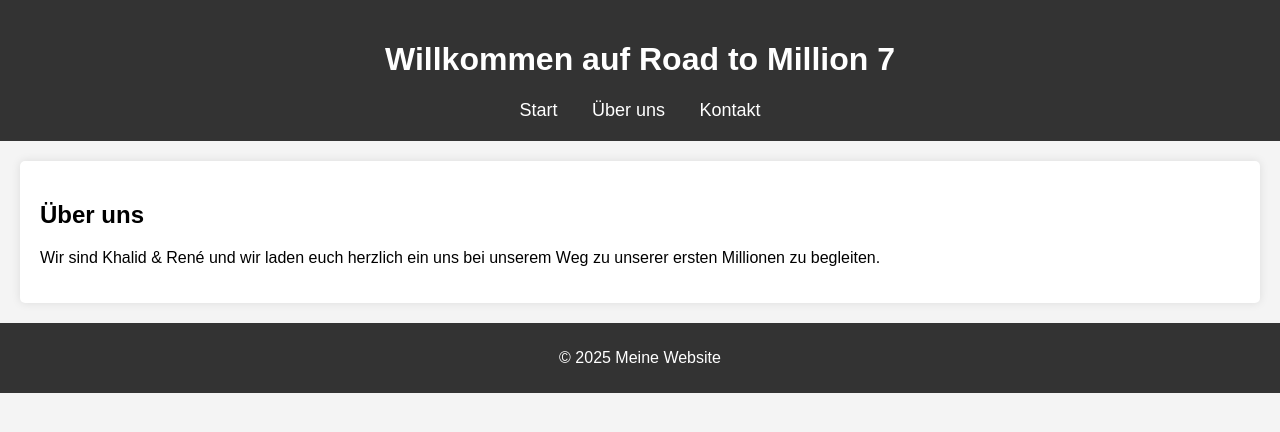
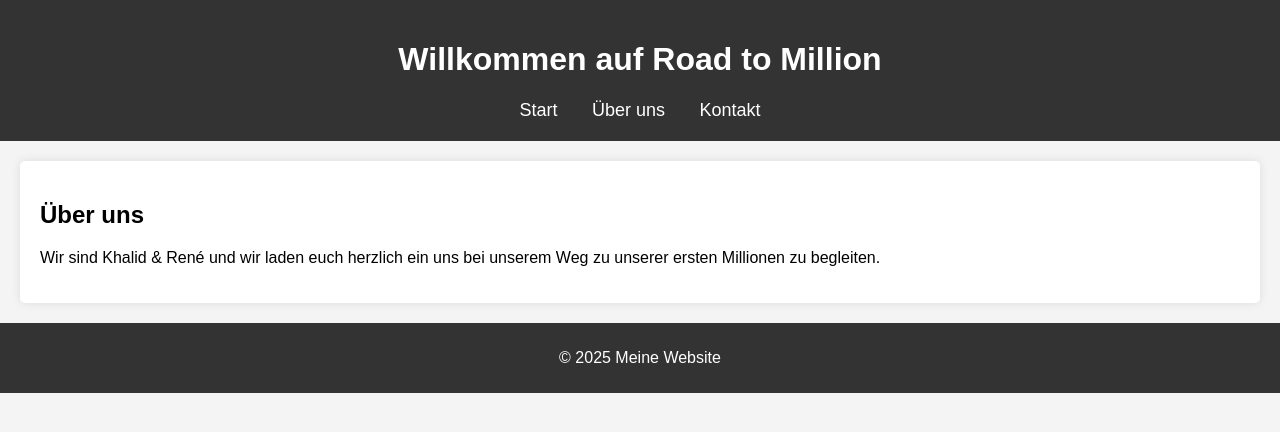
Before and after one commit to DragoAurora/Road-to-Million, a plain HTML site: page index.html in a window 1280 px wide. Drawn offline with Linux system fonts and the light colour scheme.

Commit message:
Update index.html

```diff
--- a/index.html
+++ b/index.html
@@ -8,7 +8,7 @@
 </head>
 <body>
     <header>
-        <h1>Willkommen auf Road to Million 7</h1>
+        <h1>Willkommen auf Road to Million</h1>
         <nav>
             <a href="#">Start</a>
             <a href="#">Über uns</a>
```
